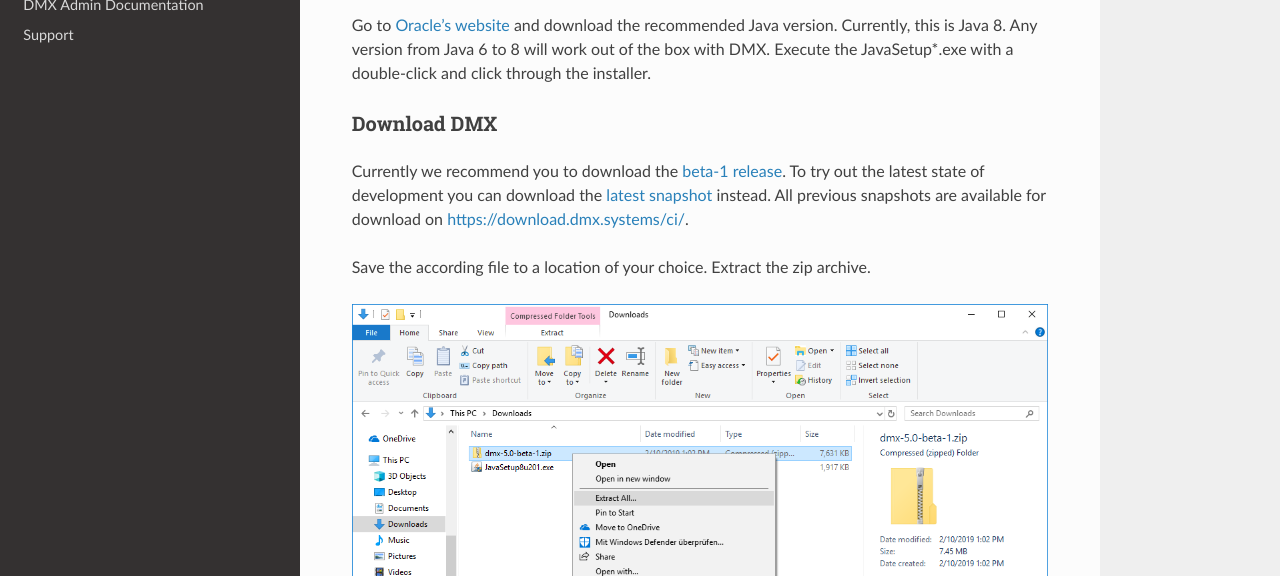
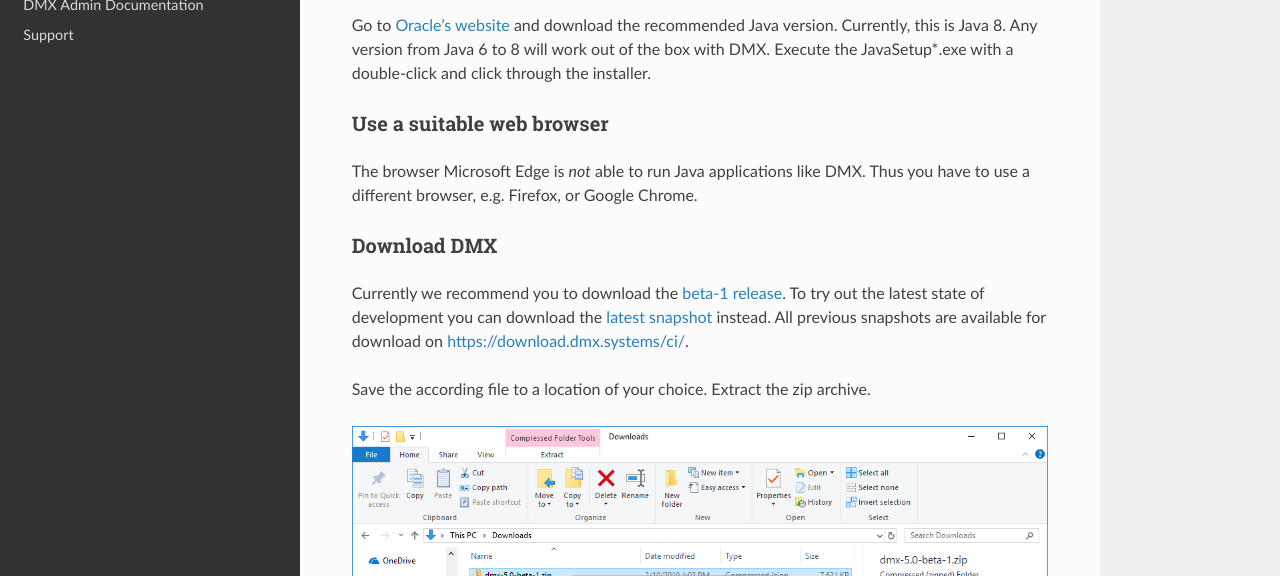
Before and after one commit to dmx-systems/dmx-documentation, a Sphinx documentation site: the page built from docs/install.rst, in a window 1280 px wide and 900 px high, cut to the strip 324-900 px from the top of the window. Built offline with Sphinx 7.4.7 and the Read the Docs theme 2.0.0, drawn with Linux system fonts in a browser that asks for light colours.

Commit message:
Added note about browsers on Windows

```diff
--- a/docs/install.rst
+++ b/docs/install.rst
@@ -20,6 +20,12 @@
 Currently, this is Java 8.
 Any version from Java 6 to 8 will work out of the box with DMX.
 Execute the JavaSetup*.exe with a double-click and click through the installer.
+
+Use a suitable web browser
+==========================
+
+The browser Microsoft Edge is *not* able to run Java applications like DMX.
+Thus you have to use a different browser, e.g. Firefox, or Google Chrome.
 
 Download DMX
 ============
```
